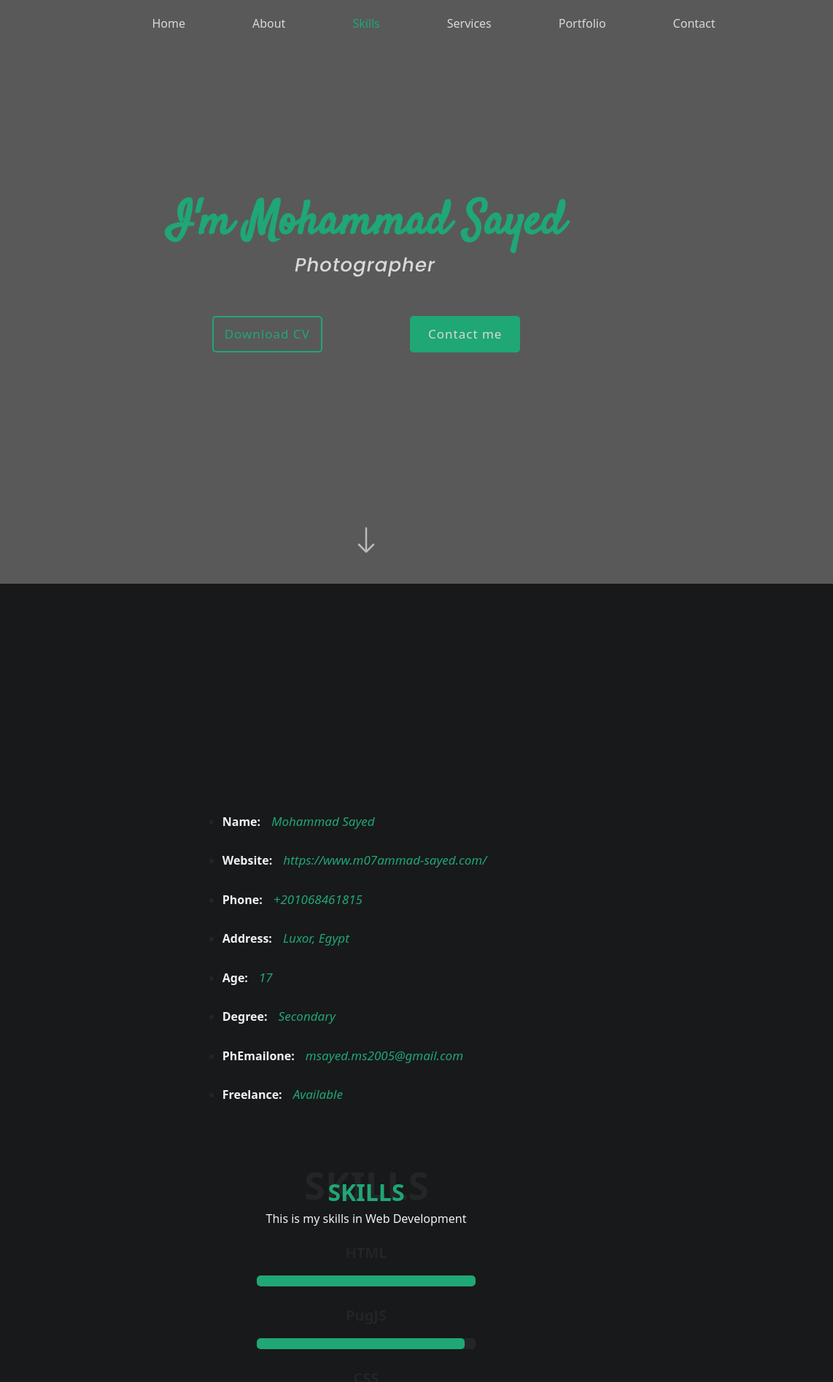
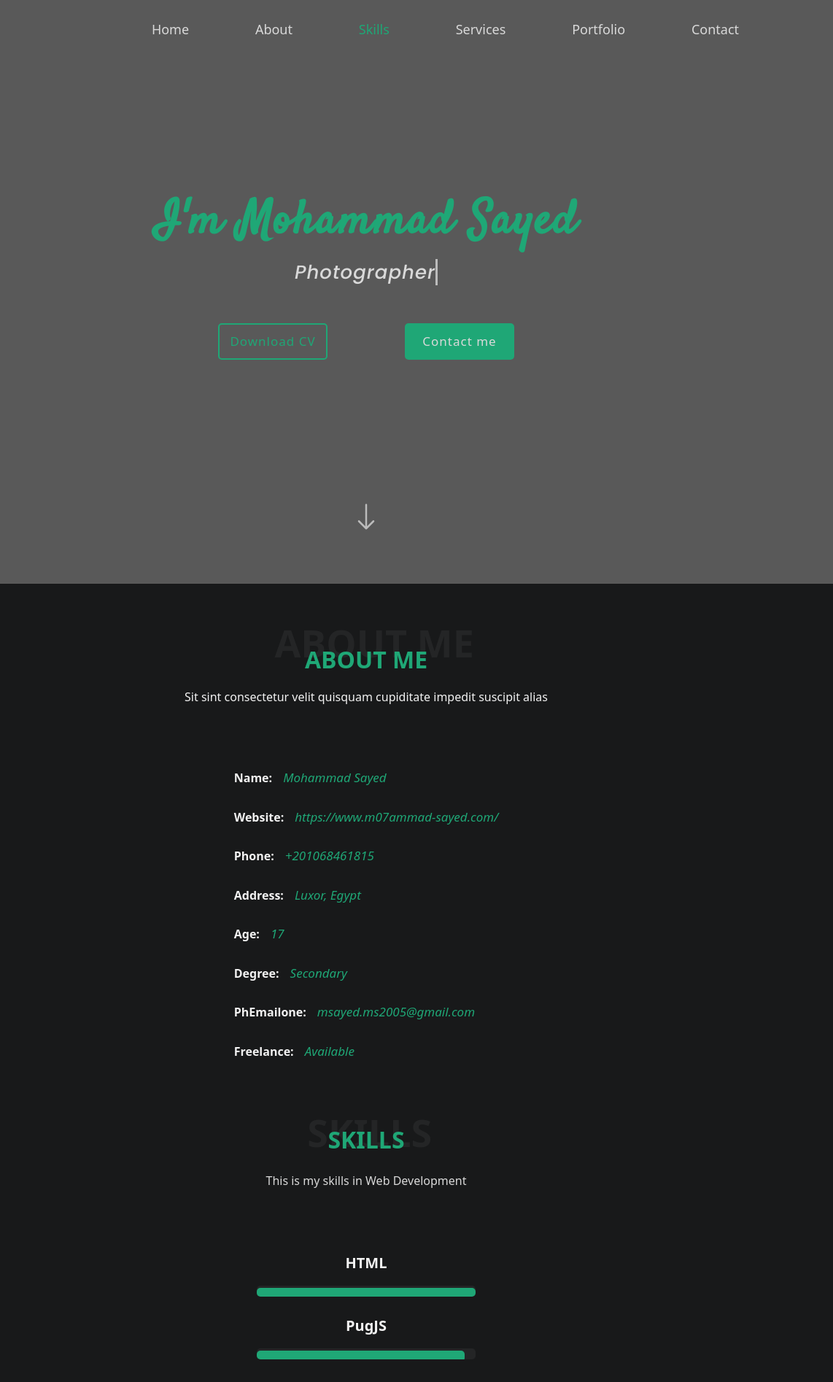
Before and after one commit to M07ammadSayed/portfolio.github.io, a plain HTML site: page index.html in a window 1280 px wide. Shown: the top 1894 px of the page at 73% size, 138-1280 px from the left. Drawn offline with Linux system fonts and the light colour scheme.

Commit message:
modified

```diff
--- a/index.html
+++ b/index.html
@@ -16,12 +16,16 @@
     </head>
 
     <body>
+        <!-- Go up (start) -->
+        <div>
             <svg xmlns="http://www.w3.org/2000/svg" width="16" height="16" fill="currentColor" id=bi class="bi bi-arrow-up-circle-fill" viewBox="0 0 16 16">
                 <path d="M16 8A8 8 0 1 0 0 8a8 8 0 0 0 16 0zm-7.5 3.5a.5.5 0 0 1-1 0V5.707L5.354 7.854a.5.5 0 1 1-.708-.708l3-3a.5.5 0 0 1 .708 0l3 3a.5.5 0 0 1-.708.708L8.5 5.707V11.5z"/>
             </svg>
+        </div>
+        <!-- Go up (end) -->
 
-        <header>
-            <nav class="nav-bar">
+        <!-- Navbar (start) -->
+        <nav class="nav-con">
             <a href="#Home" role="img">
                 <img src="imgs/icons/download.webp" alt="Logo" />
             </a>
@@ -35,18 +39,19 @@
                 <li><a href="#Contact">Contact</a></li>
             </ul>
         </nav>
-        </header>
+        <!-- Navbar (end) -->
 
-        <section class="intro">
-            <div class="intro-con">
-                <h1 class="wow fadeInUp">I'm Mohammad Sayed</h1>
+        <!-- Intro (start) -->
+        <section class="intro-con">
+            <div class="intro">
+                <h1 class="wow fadeInUp h1 text-center">I'm Mohammad Sayed</h1>
 
                 <div class="typ-con wow fadeInUp">
                     <span id="typing"></span>
                 </div>
 
-                <div class="bu-con">
-                    <button class="wow fadeInUp">
+                <div class="bu-con wow fadeInUp">
+                    <button>
                         <div>Download CV</div>
                         <div>Download CV</div>
                     </button>
@@ -55,19 +60,22 @@
                         <div>Contact me</div>
                     </button>
                 </div>
-
+                <div class="go-down">
                     <svg xmlns="http://www.w3.org/2000/svg" width="16" height="16" fill="currentColor" class="bi bi-arrow-down" viewBox="0 0 16 16">
                         <path fill-rule="evenodd" d="M8 1a.5.5 0 0 1 .5.5v11.793l3.146-3.147a.5.5 0 0 1 .708.708l-4 4a.5.5 0 0 1-.708 0l-4-4a.5.5 0 0 1 .708-.708L7.5 13.293V1.5A.5.5 0 0 1 8 1z"/>
                     </svg>
                 </div>
+            </div>
         </section>
+        <!-- Intro (end) -->
 
-        <section class="about" id="about">
-            <div class="about-con">
-                <h2>About Me</h2>
-                <p>Sit sint consectetur velit quisquam cupiditate impedit suscipit alias</p>
+        <!-- About me (start) -->
+        <section class="about-con" id="about">
+            <div class="about-head">
+                <h2 class="text-center wow fadeInUp">About Me</h2>
+                <p class="text-center wow fadeInDown">Sit sint consectetur velit quisquam cupiditate impedit suscipit alias</p>
             </div>
-            <div class="details">
+            <div class="details wow fadeIn">
                 <ul>
                     <li><h6>Name:</h6><p>Mohammad Sayed</p></li>
                     <li><h6>Website:</h6><p><a href="#" target="_blank">https://www.m07ammad-sayed.com/</a></p></li>
@@ -80,32 +88,35 @@
                 </ul>
             </div>
         </section>
+        <!-- About me (end) -->
 
+        <!-- Skills (start) -->
         <section class="skills-con" id="skills">
-            <section>
-                <header>Skills</header>
-                <span>This is my skills in Web Development</span>
+            <div class="skills-head">
+                <span class="text-center wow fadeInUp">Skills</span>
+                <p class="text-center wow fadeInDown">This is my skills in Web Development</p>
+            </div>
+
+            <div class="skills-details wow fadeIn">
+                <p>HTML</p>
+                <div><span style="width: 100%;"></span></div>
+                <p>PugJS</p>
+                <div><span style="width: 95%;"></span></div>
+                <p>CSS</p>
+                <div><span style="width: 90%;"></span></div>
+                <p>SASS</p>
+                <div><span style="width: 95%;"></span></div>
+                <p>JavaScript</p>
+                <div><span style="width: 75%;"></span></div>
+                <p>ECMAScript</p>
+                <div><span style="width: 20%;"></span></div>
+                <p>jQuery</p>
+                <div><span style="width: 10%;"></span></div>
+                <p>Python</p>
+                <div><span style="width: 35%;"></span></div>
+            </div>
         </section>
-
-            <section>
-                <p>HTML</p>
-                <div><div style="width: 100%;"></div></div>
-                <p>PugJS</p>
-                <div><div style="width: 95%;"></div></div>
-                <p>CSS</p>
-                <div><div style="width: 90%;"></div></div>
-                <p>SASS</p>
-                <div><div style="width: 95%;"></div></div>
-                <p>JavaScript</p>
-                <div><div style="width: 75%;"></div></div>
-                <p>ECMAScript</p>
-                <div><div style="width: 20%;"></div></div>
-                <p>jQuery</p>
-                <div><div style="width: 10%;"></div></div>
-                <p>Python</p>
-                <div><div style="width: 35%;"></div></div>
-            </section>
-        </section>
+        <!-- Skills (end) -->
 
         <script src="js/typed.js"></script>
         <script src="js/all.min.js"></script>
--- a/script.js
+++ b/script.js
@@ -5,7 +5,7 @@ window.onunload = function () {
 };
 
 let typed = new Typed("#typing", {
-    strings: ["Photographer", "Graphic Designer"],
+    strings: ["Photographer"],
     typeSpeed: 200,
     backSpeed: 50,
     backDelay: 500,
@@ -17,7 +17,7 @@ let typed = new Typed("#typing", {
     autoInsertCss: false
 });
 
-const element = document.querySelectorAll("header nav.nav-bar ul li a");
+const element = document.querySelectorAll("nav.nav-con ul li a");
 for(let i = 0; i < element.length; i++) {
     element[i].onclick = e=> {
         let n = 0;
@@ -31,18 +31,18 @@ for(let i = 0; i < element.length; i++) {
 };
 
 window.onscroll = function () {
-    const element = document.querySelectorAll("header nav.nav-bar ul li a");
+    const element = document.querySelectorAll("nav.nav-con ul li a");
     if (this.scrollY >= document.getElementById("about").offsetTop) {
         document.getElementById("bi").style.bottom = "15px";
-        document.querySelector("header nav.nav-bar").style.backgroundColor = "rgba(45, 48, 51, .5)";
-        document.querySelector("header nav.nav-bar").style.height = "60px";
+        document.querySelector("nav.nav-con").style.backgroundColor = "rgba(45, 48, 51, .5)";
+        document.querySelector("nav.nav-con").style.height = "60px";
         element[0].className = "";
         element[1].className = "active";
     } else {
         document.getElementById("bi").style.bottom = "-50px";
         document.getElementById("bi").style.opacity = "0";
-        document.querySelector("header nav.nav-bar").style.backgroundColor = "transparent";
-        document.querySelector("header nav.nav-bar").style.height = "80px";
+        document.querySelector("nav.nav-con").style.backgroundColor = "transparent";
+        document.querySelector("nav.nav-con").style.height = "80px";
     }
 
     if (this.scrollY >= document.getElementById("skills").offsetTop) {
@@ -58,9 +58,11 @@ document.getElementById("bi").onclick = function () {
     });
 };
 
-document.querySelector("section.intro div.intro-con svg").onclick = function () {
+document.querySelector("section.intro-con div.intro div svg").onclick = function () {
     window.scroll({
         top: document.getElementById("about").offsetTop,
         behavior: "smooth"
     });
 };
+
+new WOW().init();
--- a/style.sass
+++ b/style.sass
@@ -22,8 +22,6 @@ body
     background-color: $background-color1
     color: $text-color1
     font-family: "Open Sans", sans-serif
-    width: 100%
-    height: 100vh
 
 ::-webkit-scrollbar
     background-color: $background-color1
@@ -36,69 +34,71 @@ body
     background-clip: content-box
     height: auto
 
-.bi-arrow-up-circle-fill
-    fill: $primary-color
-    width: 40px
-    height: 40px
+div
+    .bi-arrow-up-circle-fill
+        fill: $primary-color
+        width: 40px
+        height: 40px
+        position: fixed
+        bottom: -50px
+        right: 15px
+        z-index: 9999
+        cursor: pointer
+        transition: filter .2s ease-in-out, opacity .5s ease-in-out, bottom .5s ease-in-out
+        opacity: 0
+        &:hover
+            opacity: .7 !important
+        &:active
+            opacity: .5 !important
+
+nav.nav-con
     position: fixed
-    bottom: -50px
-    right: 15px
+    display: flex
+    top: 0
+    width: 100%
+    height: 80px
+    background-color: transparent
+    transition: .5s linear
+    justify-content: space-around
+    align-items: center
     z-index: 9999
-    cursor: pointer
-    transition: filter .2s ease-in-out, opacity .5s ease-in-out, bottom .5s ease-in-out
-    opacity: 0
-    &:hover
-        opacity: .7 !important
-    &:active
-        opacity: .5 !important
-
-header
-    position: relative
-    z-index: 9999
-    nav.nav-bar
-        position: fixed
+    a
+        position: relative
+        height: inherit
         display: flex
-        top: 0
-        width: 100%
-        height: 80px
-        background-color: transparent
-        transition: all .5s ease-in-out
+        justify-content: center
+        align-items: center
+        img
+            width: 50px
+            height: 35px
+            cursor: pointer
+    ul
+        position: relative
+        display: flex
+        width: 70%
+        height: inherit
+        align-items: center
+        list-style: none
         justify-content: space-around
-        align-items: center
-        a
-            img
-                width: 50px
-                height: 35px
+        padding: 0
+        margin: 0
+        li
+            a
+                color: $text-color2
+                text-decoration: none
+                transition: all .5s ease-in-out
                 cursor: pointer
-        ul
-            display: flex
-            width: 70%
-            height: 100%
-            align-items: center
-            list-style: none
-            justify-content: space-around
-            li
-                a
-                    color: $text-color2
-                    text-decoration: none
-                    transition: all .5s ease-in-out
-                    cursor: pointer
-                    font-weight: 500
-                    &:hover
-                        color: $primary-color
+                font-weight: 400
+                font-size: 18px
+                &:hover
+                    color: $primary-color
 
 a.active
     color: $primary-color !important
 
-section.intro
+section.intro-con
     width: 100%
     height: 100vh
-    position: relative
-    overflow: hidden
-    display: flex
-    justify-content: center
-    align-items: center
-    flex-wrap: wrap
     &::before
         content: ""
         position: fixed
@@ -124,17 +124,18 @@ section.intro
         right: 0
         will-change: transform
         z-index: -1
-    .intro-con
-        max-width: fit-content
-        position: relative
+    .intro
+        width: 100%
+        height: 100vh
         display: flex
         flex-direction: column
+        justify-content: center
         align-items: center
         h1
             cursor: default
             font-size: 64px
             font-weight: 700
-            line-height: 56px
+            letter-spacing: 2px
             font-family: 'Satisfy', cursive !important
             color: $primary-color
             margin: 0 0 10px
@@ -146,18 +147,14 @@ section.intro
                 border-right: 3px solid rgba(255, 255, 255, .5)
                 letter-spacing: 1px
                 font: normal normal 500 26px/1.5 "Poppins", sans-serif
-                // background: linear-gradient(to bottom right, #78a3eb, #fbc2eb)
-                // -webkit-background-clip: text
-                // -webkit-text-fill-color: transparent
                 color: $text-color2
                 -webkit-text-size-adjust: 100%
                 -webkit-tap-highlight-color: transparent
                 cursor: default
         div.bu-con
-            width: 100%
+            width: 40%
             display: flex
             justify-content: space-around
-            align-items: center
             perspective: 1000
             perspective-origin: center
             button
@@ -222,18 +219,20 @@ section.intro
                                 transform: rotateX(0deg)
                                 top: -10px
                                 color: $text-color2
-        .bi-arrow-down
-            fill: rgba(255, 255, 255, .6)
-            width: 40px
-            height: 40px
+        div.go-down
             position: relative
-            top: 30vh
-            z-index: 9999
-            cursor: pointer
-            transition: .4s
-            animation: down-up .5s ease-in-out infinite alternate-reverse both
-            &:hover
-                fill: $primary-color
+            .bi-arrow-down
+                fill: rgba(255, 255, 255, .6)
+                width: 40px
+                height: 40px
+                position: relative
+                top: 25vh
+                z-index: 9999
+                cursor: pointer
+                transition: .4s
+                animation: down-up .5s ease-in-out infinite alternate-reverse both
+                &:hover
+                    fill: $primary-color
 
 @keyframes blink
     0%,
@@ -245,45 +244,41 @@ section.intro
 
 @keyframes down-up
     0%
-        top: calc( 30vh + 5px )
+        top: calc( 25vh + 5px )
     100%
-        top: calc( 30vh - 5px )
+        top: calc( 25vh - 5px )
 
-section.about
+section.about-con
     position: relative
     width: 100%
-    height: 100vh
+    height: fit-content
     display: flex
     align-items: center
-    justify-content: space-around
+    justify-content: space-between
     flex-direction: column
     background-color: $background-color1
-    div.about-con
+    padding-block-start: 85px
+    overflow: hidden
+    div.about-head
         position: relative
-        display: flex
-        justify-content: center
-        align-items: center
-        flex-direction: column
+        margin-block-end: 70px
         h2
-            width: max-content
             font-size: 32px
             font-weight: 700
             text-transform: uppercase
             margin-bottom: 20px
-            padding-bottom: 0
             color: $primary-color
             position: relative
             z-index: 2
             cursor: default
-            opacity: 0
-            transition: opacity .5s ease-in-out
+            text-align: center
             &:after
                 content: 'About Me'
                 position: absolute
-                width: max-content
+                width: fit-content
                 top: -35px
+                right: 101.19px
                 color: $background-color2
-                left: calc( -161.63px / 3 )
                 z-index: -1
                 font-weight: 700
                 font-size: 52px
@@ -291,10 +286,10 @@ section.about
         p
             cursor: default
             color: $text-color1
-            opacity: 0
-            transition: opacity .5s ease-in-out
+            animation-delay: .5s
     div.details
         display: flex
+        width: inherit
         justify-content: center
         align-items: center
         ul
@@ -303,6 +298,9 @@ section.about
             flex-direction: column
             justify-content: space-between
             align-items: flex-start
+            padding: 0
+            margin: 0
+            list-style: none
             li
                 h6
                     font-weight: bold
@@ -326,45 +324,43 @@ section.about
 section.skills-con
     position: relative
     width: 100%
-    height: 100vh
+    height: fit-content
     display: flex
+    flex-direction: column
     align-items: center
-    justify-content: space-around
-    flex-direction: column
     background-color: $background-color1
-    section
-        display: flex
-        align-items: center
-        justify-content: center
-        flex-direction: column
-        header
-            width: max-content
+    padding-block-start: 85px
+    overflow: hidden
+    div.skills-head
+        position: relative
+        margin-block-end: 70px
+        span
+            display: block
             font-size: 32px
             font-weight: 700
             text-transform: uppercase
+            margin-bottom: 20px
             color: $primary-color
             position: relative
             z-index: 2
             cursor: default
-            opacity: 1
-            transition: opacity .5s ease-in-out
+            text-align: center
             &:after
                 content: 'SKILLS'
                 position: absolute
                 width: max-content
                 top: -25px
                 color: $background-color2
-                left: calc( -97.03px / 3 )
+                right: 47.3175px
                 z-index: -1
                 font-weight: 700
                 font-size: 52px
                 text-transform: uppercase
-        span
+        p
             cursor: default
-            color: $text-color1
-            opacity: 1
-            transition: opacity .5s ease-in-out
-    section
+            color: $text-color2
+            animation-delay: .5s
+    div.skills-details
         display: flex
         align-items: center
         justify-content: space-around
@@ -372,6 +368,7 @@ section.skills-con
         p
             font-size: 20px
             font-weight: bold
+            color: $text-color1
         div
             position: relative
             width: 300px
@@ -381,8 +378,9 @@ section.skills-con
             border-radius: 5px
             overflow: hidden
             margin-bottom: 25px
-            div
+            span
                 position: relative
+                display: inline-block
                 width: inherit
                 height: inherit
                 background-color: $primary-color
```
Also changed, not shown: style.css, 1 other file. Lines whose indentation alone changed are shown as unchanged.
